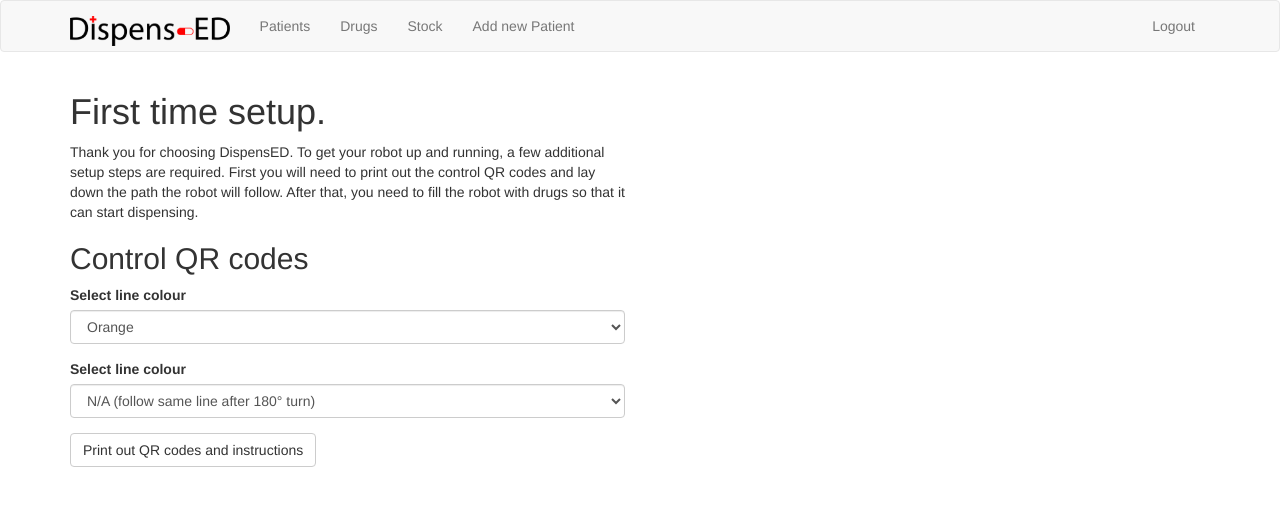
After one commit to AlexPietz/DispensED-Mirror, a Flask app: page /setup in a window 1280 px wide. The commit adds this page. Shown: the top 506 px of the page. Run offline with Flask 2, Linux system fonts and the light colour scheme; the visitor is signed in with stand-in values (Sample User, id 1); some libraries are stand-ins or nearby versions.

Commit message:
Add first time setup and refilling page

```diff
--- a/dispensed-web/app/forms.py
+++ b/dispensed-web/app/forms.py
@@ -1,7 +1,7 @@
 from flask_wtf import FlaskForm
 from wtforms import (StringField, IntegerField, PasswordField, BooleanField,
                      SubmitField, SelectField, DateTimeField, RadioField,
-                     TextAreaField)
+                     TextAreaField, Form, widgets, SelectMultipleField)
 from wtforms.validators import DataRequired
 from wtforms.validators import (ValidationError, Email, EqualTo,
                                 NumberRange)
@@ -35,6 +35,32 @@ class RegistrationForm(FlaskForm):
         user = Nurse.query.filter_by(email=email.data).first()
         if user is not None:
             raise ValidationError('Please use a different email address.')
+
+
+class SetupForm(FlaskForm):
+    colours = [('orange', 'Orange'),
+                                  ('blue', 'Blue'),
+                                  ('green', 'Green'),
+                                  ('yellow', 'Yellow')]
+    colour_start = SelectField('Select line colour',
+                               choices=colours)
+    colour_back = SelectField('Select line colour',
+                              choices=[("turn",
+                                        "N/A (follow same line after 180° turn)")]
+                              +colours)
+    submit = SubmitField('Print out QR codes and instructions')
+
+
+
+class RefillForm(FlaskForm):
+    drug1 = SelectField('Drug to be filled into Dispenser 1', choices=[("0","Select Drug")], coerce=int)
+    drug2 = SelectField('Drug to be filled into Dispenser 2', choices=[("0","Select Drug")], coerce=int)
+    dps = SelectMultipleField('Packaged drugs for the following patients:'
+                                  ,choices=[(None, "<no patients have packages assigned>")]
+                              ,coerce=int)
+    #qty = IntegerField('Quantity', validators=[DataRequired(),
+    #                                           NumberRange(min=1)])
+    submit = SubmitField('Add')
 
 
 class NewPatientForm(FlaskForm):
--- /dev/null
+++ b/dispensed-web/app/pdfs.py
@@ -0,0 +1,6 @@
+from xhtml2pdf import pisa
+from io import StringIO
+
+def create_pdf(pdf_data):
+    pisa.CreatePDF(StringIO(pdf_data), pdf)
+    return pdf
--- a/dispensed-web/app/routes.py
+++ b/dispensed-web/app/routes.py
@@ -2,14 +2,13 @@ from flask import (render_template, flash, redirect, url_for, request, jsonify,
                    g)
 from flask_login import current_user, login_user, logout_user, login_required
 from app import app, login, db, auto
-from app.forms import (LoginForm, RegistrationForm, NewPatientForm,
-                       NewDrugForm, AssignDrugForm, AssignDrugPackageForm,
-                       EditPatientForm, EditDrugForm, AddStockForm)
+from app.forms import *
 from app.models import Nurse, Patient, DrugPackage, Drug, PatientDrug
 from werkzeug.urls import url_parse
 import datetime
 from threading import Timer
 import csv
+from flask_weasyprint import HTML, render_pdf
 
 r_status = {'current': "refill"}
 
@@ -29,6 +28,47 @@ def index():
     s = r_status['current']
     return render_template('index.html', title='Home', patients=patients,
                            status=s)
+
+@app.route('/setup', methods=['GET', 'POST'])
+@auto.doc('private')
+@login_required
+def setup_page():
+    """Page to facilitate first-time setup."""
+
+    form = SetupForm()
+    if form.validate_on_submit():
+        return render_template('setup_print.html',
+                               qr1=form.colour_start.data,
+                               qr2=form.colour_back.data)
+    return render_template('setup.html', form=form)
+
+
+@app.route('/refill', methods=['GET', 'POST'])
+@login_required
+def refill():
+    """Refill robot's drug compartments."""
+    drugs = Drug.query.all()
+    dps = DrugPackage.query.all()
+    fp_form = [(dp.package_id,
+                Patient.query.filter_by(patient_id=dp.patient_id).first().name)
+                for dp in dps]
+    form = RefillForm()
+    form.drug1.choices = [("0","<None> (Do not refill)")] + \
+                         [(d.drug_id, d.name) for d in drugs]
+    form.drug2.choices = form.drug1.choices
+    form.dps.choices = fp_form
+    if form.validate_on_submit():
+        return redirect(url_for('refill'))
+    return render_template('refill.html', title='Refill Robot', form=form)
+
+
+@app.route('/setup_print')
+@auto.doc('private')
+@login_required
+def setup_print():
+    """Renders QR code to print"""
+    return render_template('setup_print.html')
+
 
 
 @app.route('/drugs')
--- a/dispensed-web/app/templates/index.html
+++ b/dispensed-web/app/templates/index.html
@@ -84,7 +84,7 @@
     </div>
     {% elif status == "refill" %}
     <div class="alert alert-warning" role="alert">
-        The robot is in refilling mode. {{ utils.form_button(url_for('newpatient'), utils.icon('download-alt') + ' Refilling Instructions', class="btn btn-danger", method='get') }}
+        The robot is in refilling mode. {{ utils.form_button(url_for('refill'), utils.icon('download-alt') + ' Refilling Instructions', class="btn btn-danger", method='get') }}
     </div>
     {% endif %}
 </div>
--- /dev/null
+++ b/dispensed-web/app/templates/setup.html
@@ -0,0 +1,13 @@
+{% extends "base.html" %}
+{% import 'bootstrap/wtf.html' as wtf %}
+
+{% block app_content %}
+<h1>First time setup.</h1>
+<div class="row">
+    <div class="col-md-6">
+        Thank you for choosing DispensED. To get your robot up and running, a few additional setup steps are required. First you will need to print out the control QR codes and lay down the path the robot will follow. After that, you need to fill the robot with drugs so that it can start dispensing.
+        <h2>Control QR codes</h2>
+        {{ wtf.quick_form(form) }}
+        </div>
+        </div>
+{% endblock %}
--- a/dispensed-web/config.py
+++ b/dispensed-web/config.py
@@ -32,6 +32,6 @@ class Config_Disp(object):
         MAIL_USERNAME = None
         MAIL_PASSWORD = None
         # Default mail sender
-        MAIL_DEFAULT_SENDER = 'team@dispens.ed'
+        MAIL_DEFAULT_SENDER = 'team@dispens.ed.ac.uk'
         # Default mail recipient
         MAIL_DEFAULT_RECIPIENT = 'pietz@tardis.ed.ac.uk'
```
Also changed, not shown: dispensed-web/app/templates/refill.html (added, +16 -0 lines), dispensed-web/app/templates/setup_print.html (added, +102 -0 lines), dispensed-web/requirements.txt (+19 -0 lines), dispensed-web/app.db.
